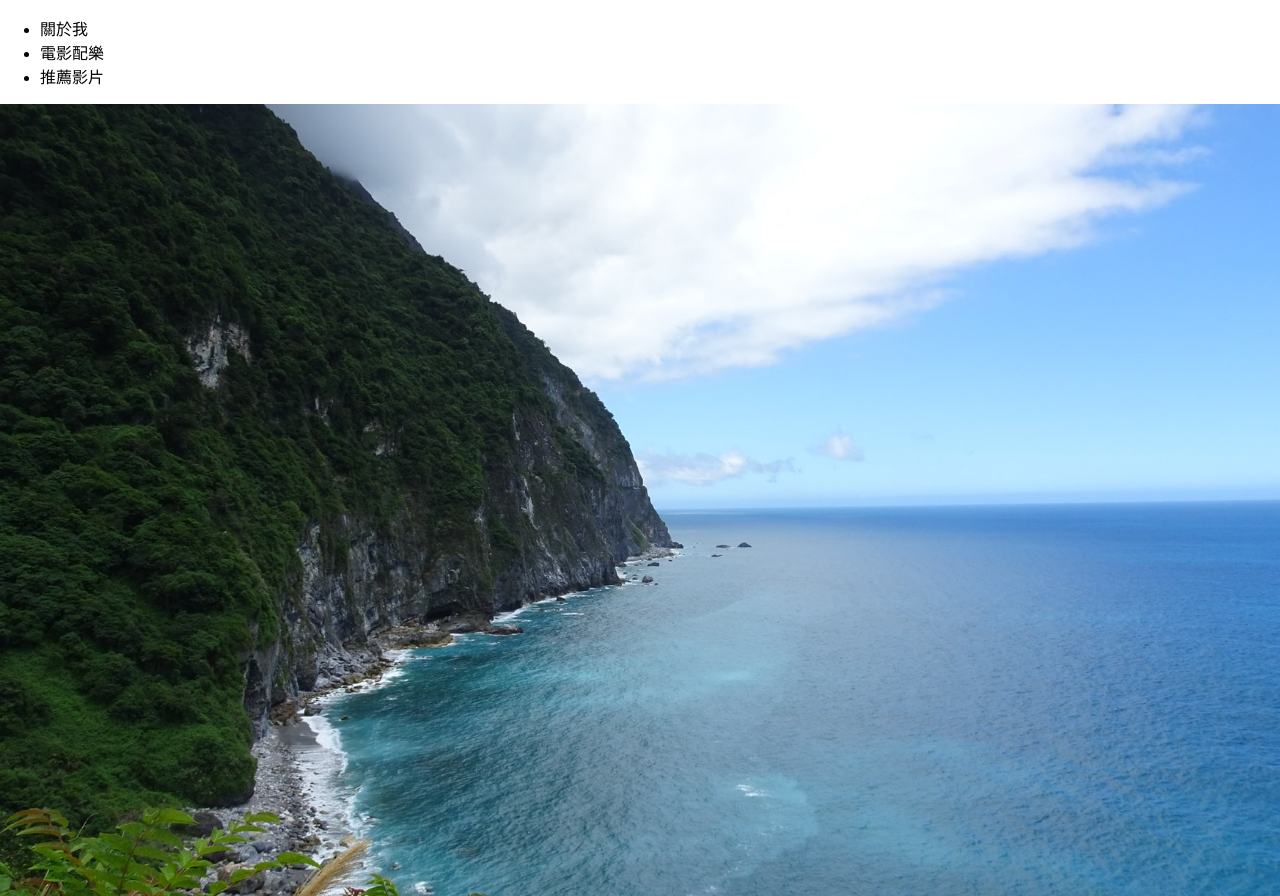
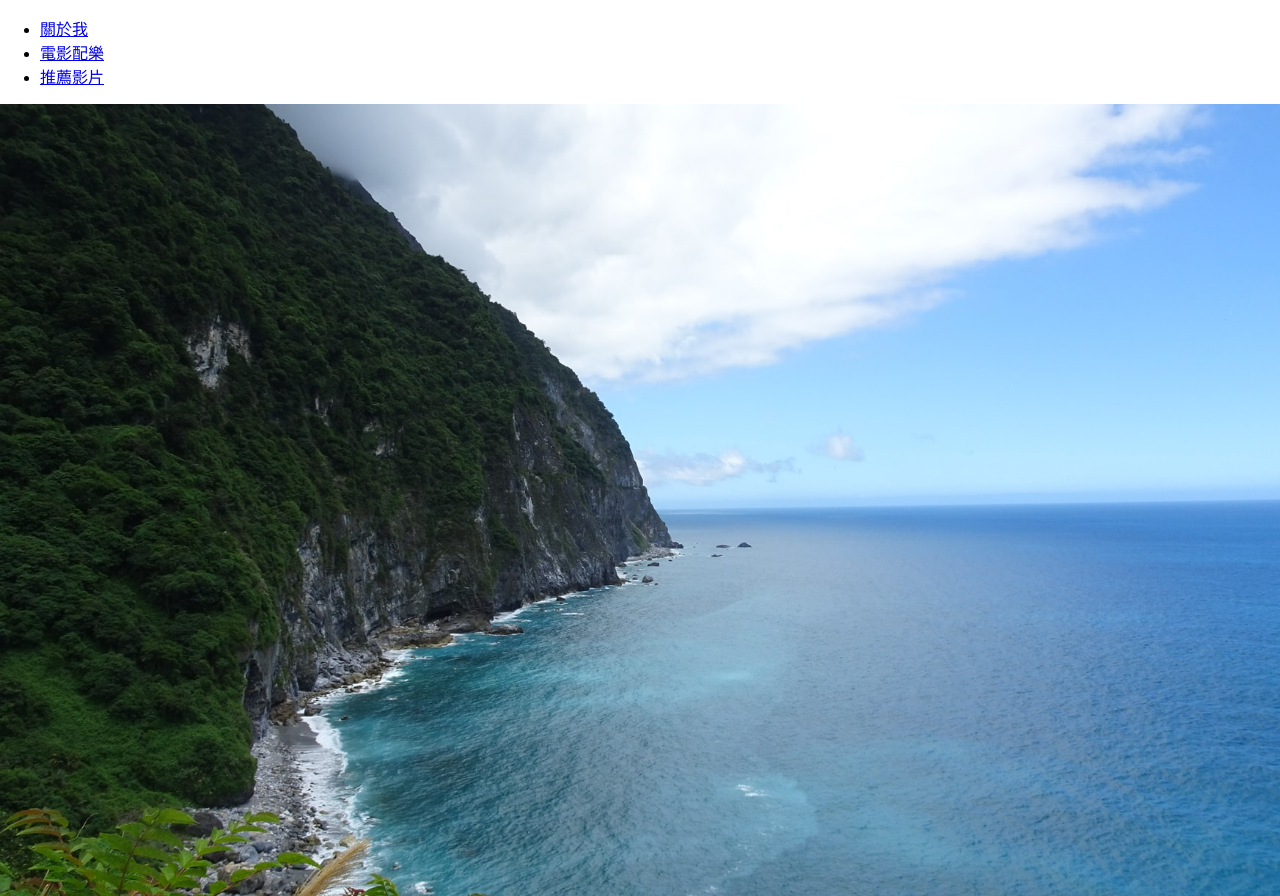
Before and after one commit to abcjin10/aboutme, a plain HTML site: page rwd.html in a window 1280 px wide. Shown: the top 896 px of the page. Drawn offline with Linux system fonts and the light colour scheme.

Commit message:
version 12: anchor

```diff
--- a/rwd.html
+++ b/rwd.html
@@ -28,28 +28,28 @@ document.getElementById("h2text").innerText = "Jin-Xuan Chen";
 
 <body>
 	<ul>
-		<li>關於我</li>
-		<li>電影配樂</li>
-		<li>推薦影片</li>
+		<li><a href="#jin">關於我</a></li>
+		<li><a href="#soundtrack">電影配樂</li>
+		<li><a href="#youtube">推薦影片</a></li>
 	</ul>
 
 <img src="cliff.jpg" width="110%" id="pic"
 onmouseover="change1()" onmouseout="change2()"></img>
 
-<h3>陳錦璇(Jin-Xuan Chen)</h3>
+<h3 id="jin">陳錦璇(Jin-Xuan Chen)</h3>
 
 		靜宜網頁：<a href="https://www.pu.edu.tw/">https://www.pu.edu.tw/</a><br>
 		FB:<a href="https://www.facebook.com/?locale=zh_TW"target="_blank">https://www.facebook.com/?locale=zh_TW</a><br>
 		Tel:<a href="tel04-26328001,18110"> 04-26328001#18110</a><br>
 		E-Mail: <a href="mailto:st1034322@gmail.com">st1034322@gmail.com</a><br>
 
-<h3>電影配樂</h3>
+<h3 id="soundtrack">電影配樂</h3>
 大象席地而坐電影配樂<br>
 	<audio controls>
 	<source src="elephant.mp3" type="audio/mP3">
 	</audio><br>
 
-<h3>推薦影片</h3>
+<h3 id="youtube">推薦影片</h3>
 	不要去臺灣<br>
 	<iframe src="https://www.youtube.com/embed/pW88QFpHXa8" allowfullscreen></iframe>
 
```
